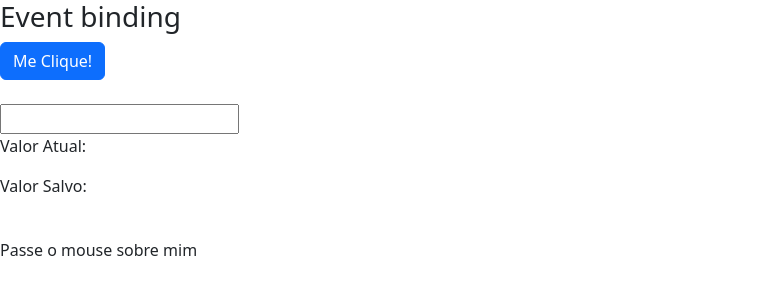
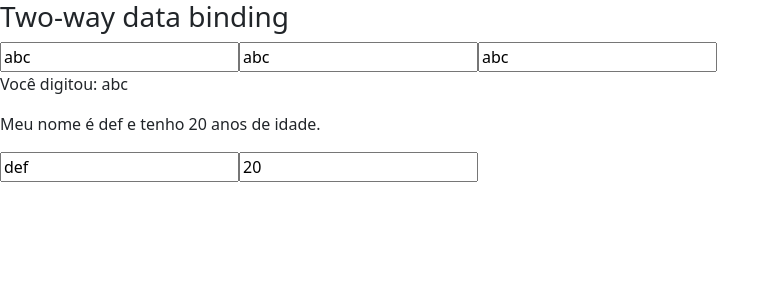
Before and after one commit to mariopuebla17/curso-angular, an Angular app in the folder data-binding/: page / in a window 1280 px wide. Shown: the top 300 px of the page, without its empty margins (0-780 px from the left). Built offline with nearby package versions, Linux system fonts and the light colour scheme.

Commit message:
Aula 12
Conhecimento adquirido na aula 12 do curso

```diff
--- a/data-binding/src/app/app.module.ts
+++ b/data-binding/src/app/app.module.ts
@@ -1,4 +1,6 @@
+import { MeuFormModule } from './meu-form/meu-form.module';
 import { NgModule } from '@angular/core';
+import { FormsModule } from '@angular/forms';
 import { BrowserModule } from '@angular/platform-browser';
 
 import { AppRoutingModule } from './app-routing.module';
@@ -12,7 +14,9 @@
   ],
   imports: [
     BrowserModule,
-    AppRoutingModule
+    AppRoutingModule,
+    FormsModule,
+    MeuFormModule
   ],
   providers: [],
   bootstrap: [AppComponent]
--- a/data-binding/src/app/data-binding/data-binding.component.html
+++ b/data-binding/src/app/data-binding/data-binding.component.html
@@ -47,7 +47,7 @@
             Esse texto somente aparece em caso de erro.
         </div>
     </div>
-</article> -->
+</article>
 
 <section class="property-binding">
   <article>
@@ -71,4 +71,5 @@
       </span>
     </div>
   </article>
-</section>
+</section>-->
+<app-meu-form></app-meu-form>
--- /dev/null
+++ b/data-binding/src/app/meu-form/meu-form.component.html
@@ -0,0 +1,27 @@
+<section>
+    <article>
+        <h3>Two-way data binding</h3>
+        <div>
+            <input type="text"
+                [value]="nome"
+                (input)="nome = campoInput.value"
+                #campoInput
+            />
+
+            <input type="text"
+                [ngModel]="nome"
+                (ngModelChange)="nome = $event"
+            />
+
+            <input type="text" [(ngModel)]="nome">
+
+            <p>Você digitou: {{ nome }}</p>
+        </div>
+        <div>
+            <p>Meu nome é {{ pessoa.nome }} e tenho {{ pessoa.idade }} anos de idade.</p>
+
+            <input type="text" [(ngModel)]="pessoa.nome">
+            <input type="text" [(ngModel)]="pessoa.idade">
+        </div>
+    </article>
+</section>
--- /dev/null
+++ b/data-binding/src/app/meu-form/meu-form.component.ts
@@ -0,0 +1,22 @@
+import { Component, OnInit } from '@angular/core';
+
+@Component({
+  selector: 'app-meu-form',
+  templateUrl: './meu-form.component.html',
+  styleUrls: ['./meu-form.component.css']
+})
+export class MeuFormComponent implements OnInit {
+
+  nome: string = 'abc';
+
+  pessoa: any = {
+    nome: 'def',
+    idade: 20
+  }
+
+  constructor() { }
+
+  ngOnInit(): void {
+  }
+
+}
```
Also changed, not shown: data-binding/src/app/meu-form/meu-form.module.ts (added, +20 -0 lines), data-binding/src/app/data-binding/data-binding.component.ts (line endings or trailing spaces), data-binding/src/app/meu-form/meu-form.component.css (added), 1 other file (tests, documents, lock files or other folders).
